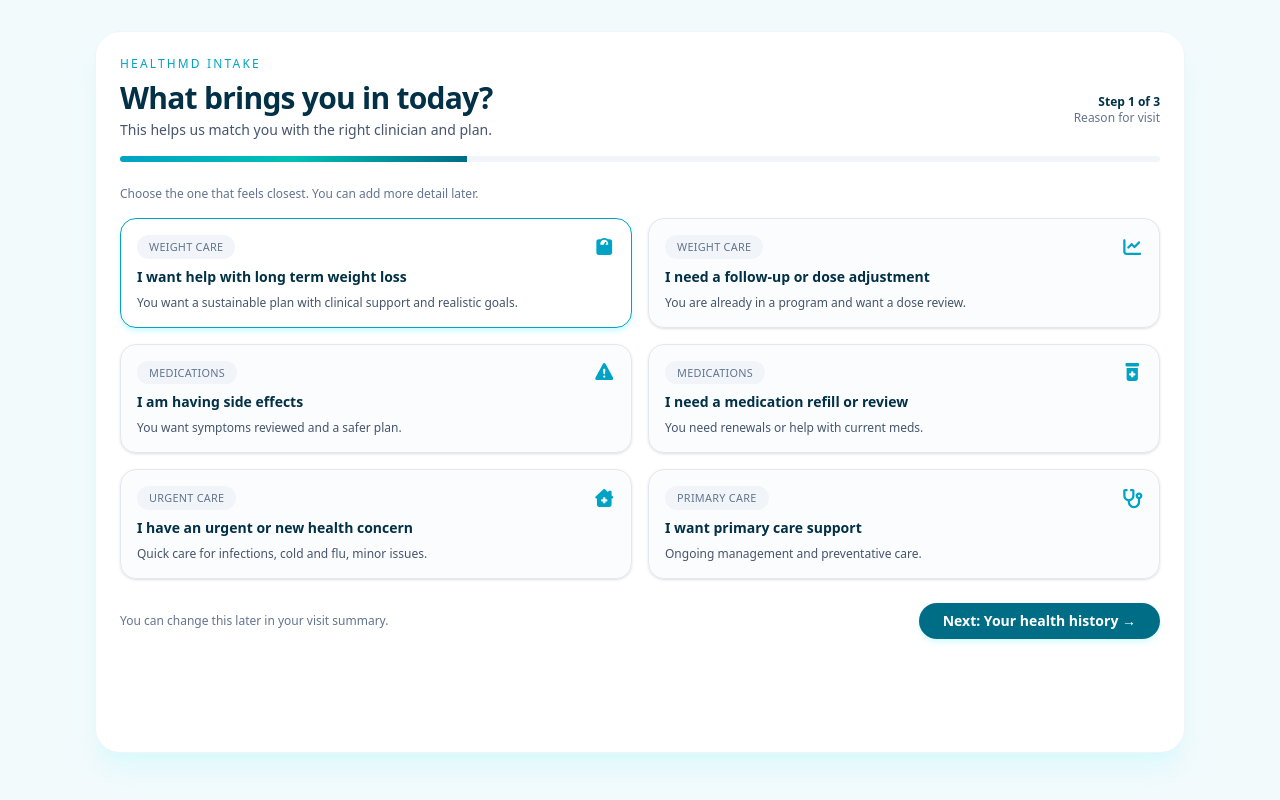
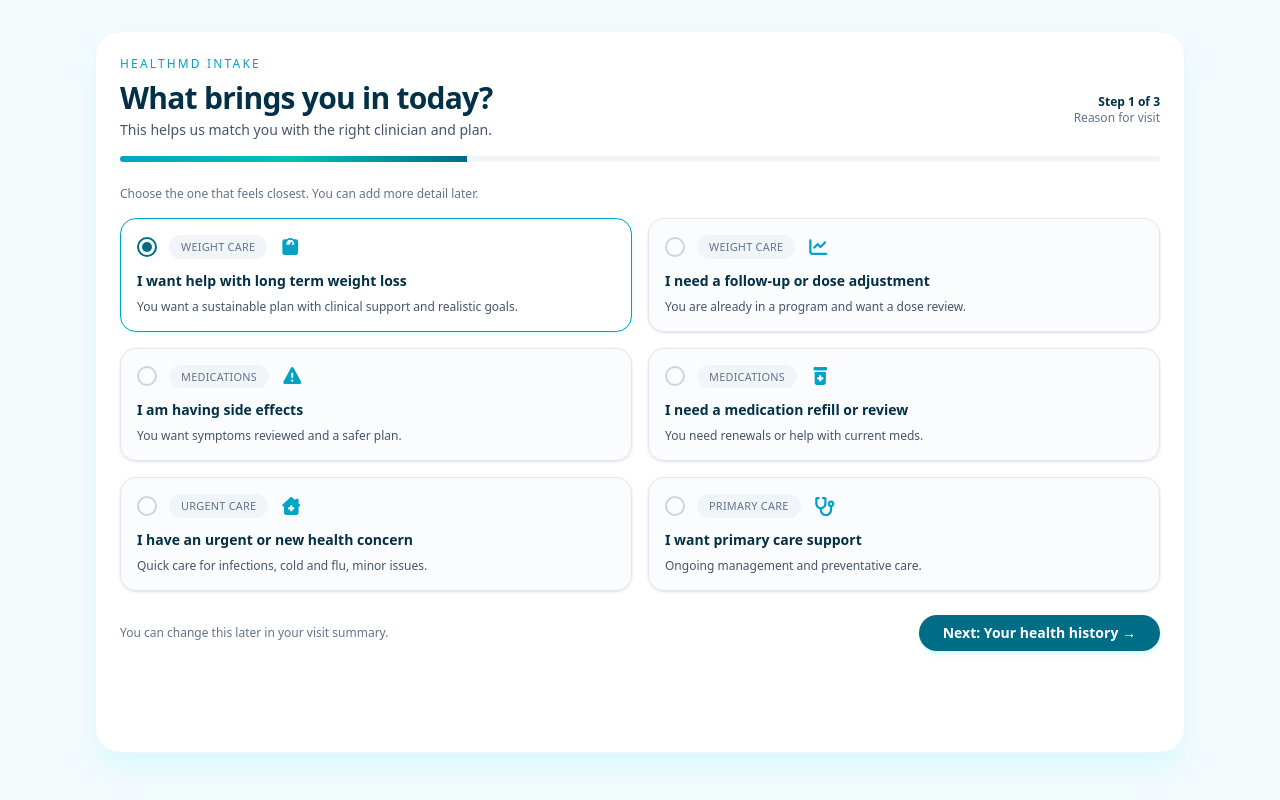
Before and after one commit to SkySavona/healthmd-project, a Vue app: page / in a window 1280 px wide. Built offline with nearby package versions, Linux system fonts and the light colour scheme.

Commit message:
update cards for keyboard accessibility

```diff
--- a/src/components/HeroSection.vue
+++ b/src/components/HeroSection.vue
@@ -104,6 +104,9 @@
       </header>
 
       <form class="space-y-6">
+        <!-- hidden input so the form still submits a value -->
+        <input type="hidden" name="reason" :value="selectedReason" />
+
         <fieldset
           class="space-y-4"
           aria-describedby="reason-helper"
@@ -116,34 +119,53 @@
             Choose the one that feels closest. You can add more detail later.
           </p>
 
-          <ul class="grid gap-4 md:grid-cols-2">
-            <li
+          <div
+            role="radiogroup"
+            aria-label="Reason for visit"
+            class="grid gap-4 md:grid-cols-2"
+          >
+            <button
               v-for="reason in reasons"
               :key="reason.id"
+              type="button"
+              role="radio"
+              :aria-checked="selectedReason === reason.id"
+              @click="selectedReason = reason.id"
+              @keydown.enter.prevent="selectedReason = reason.id"
+              @keydown.space.prevent="selectedReason = reason.id"
+              :class="[
+                'group flex w-full flex-col gap-2 rounded-2xl border bg-slate-50/60 p-4 text-left text-sm shadow-sm transition',
+                ' hover:bg-white hover:shadow-md hover:shadow-cyan-50',
+                'focus-visible:outline-none focus-visible:ring-2 focus-visible:ring-brand-teal focus-visible:ring-offset-2 focus-visible:ring-offset-white cursor-pointer',
+                selectedReason === reason.id
+                  ? 'border-brand-teal bg-white shadow-md shadow-cyan-100'
+                  : 'border-slate-200'
+              ]"
             >
-              <input
-                v-model="selectedReason"
-                type="radio"
-                name="reason"
-                :id="`reason-${reason.id}`"
-                :value="reason.id"
-                :aria-describedby="`reason-desc-${reason.id}`"
-                class="sr-only peer"
+              <div class="flex items-center justify-between gap-3">
+                <!-- dot indicator on the left -->
+                <div
+                  class="flex items-center gap-3"
+                >
+                  <span
+                    class="flex h-5 w-5 items-center justify-center rounded-full border-2"
+                    :class="selectedReason === reason.id
+                      ? 'border-brand-deep'
+                      : 'border-slate-300'"
+                    aria-hidden="true"
+                  >
+                    <span
+                      v-if="selectedReason === reason.id"
+                      class="h-2.5 w-2.5 rounded-full bg-brand-deep"
                     />
+                  </span>
 
-              <label
-                :for="`reason-${reason.id}`"
-                class="group relative flex flex-col gap-2 rounded-2xl border border-slate-200 bg-slate-50/60 p-4 text-sm shadow-sm transition
-                       hover:-translate-y-0.5 hover:bg-white hover:shadow-md hover:shadow-cyan-50
-                       peer-checked:border-brand-teal peer-checked:bg-white peer-checked:shadow-md peer-checked:shadow-cyan-100
-                       peer-focus-visible:ring-2 peer-focus-visible:ring-brand-teal peer-focus-visible:ring-offset-2 peer-focus-visible:ring-offset-white"
-              >
-                <div class="flex items-center justify-between">
                   <span
                     class="rounded-full bg-slate-100 px-3 py-1 text-[0.68rem] font-medium uppercase tracking-wide text-slate-500 group-hover:bg-brand-chip"
                   >
                     {{ reason.chip }}
                   </span>
+                </div>
 
                 <FontAwesomeIcon
                   :icon="reason.icon"
@@ -152,19 +174,15 @@
                 />
               </div>
 
-                <p class="text-sm font-semibold text-brand-primary group-hover:text-brand-deep">
+              <p class="mt-1 text-sm font-semibold text-brand-primary group-hover:text-brand-deep">
                 {{ reason.label }}
               </p>
 
-                <p
-                  class="text-xs text-slate-600"
-                  :id="`reason-desc-${reason.id}`"
-                >
+              <p class="text-xs text-slate-600">
                 {{ reason.desc }}
               </p>
-              </label>
-            </li>
-          </ul>
+            </button>
+          </div>
         </fieldset>
 
         <div class="mt-4 flex flex-wrap items-center justify-between gap-4">
```
Lines whose indentation alone changed are shown as unchanged.
